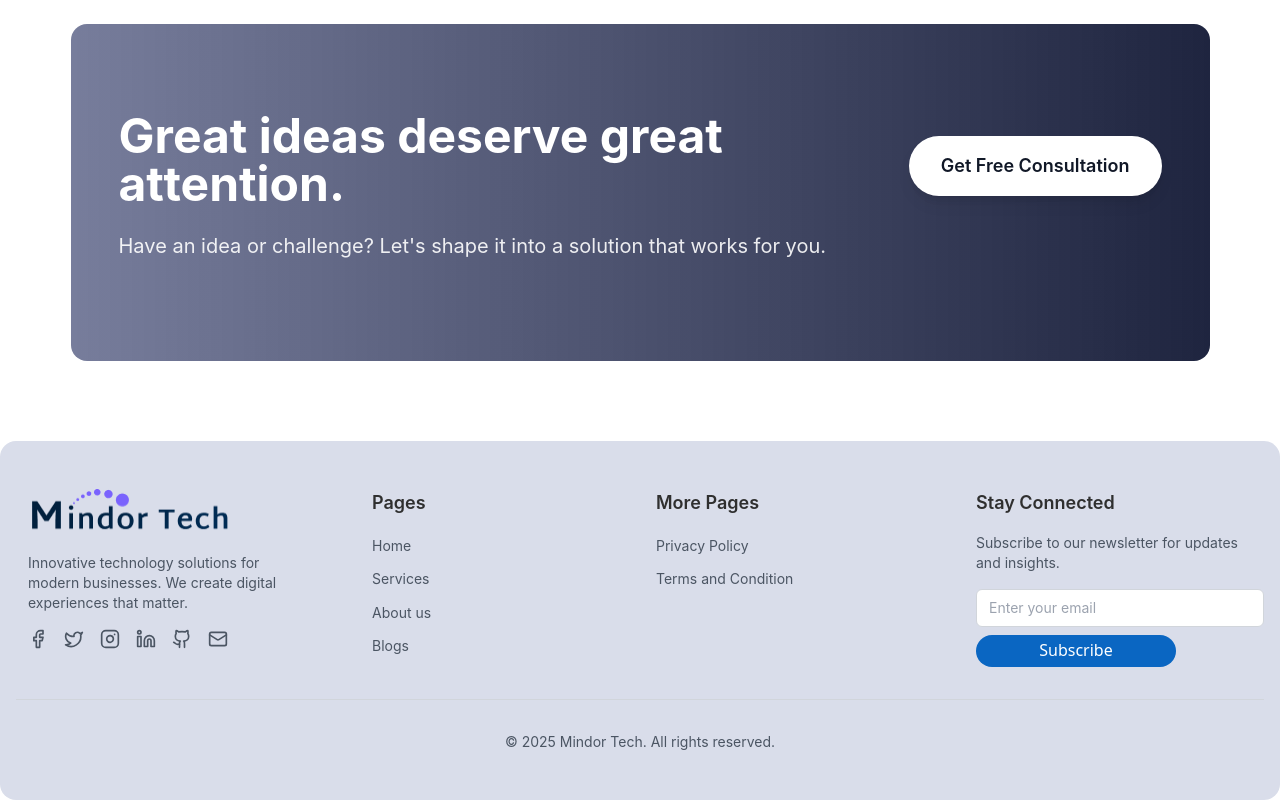
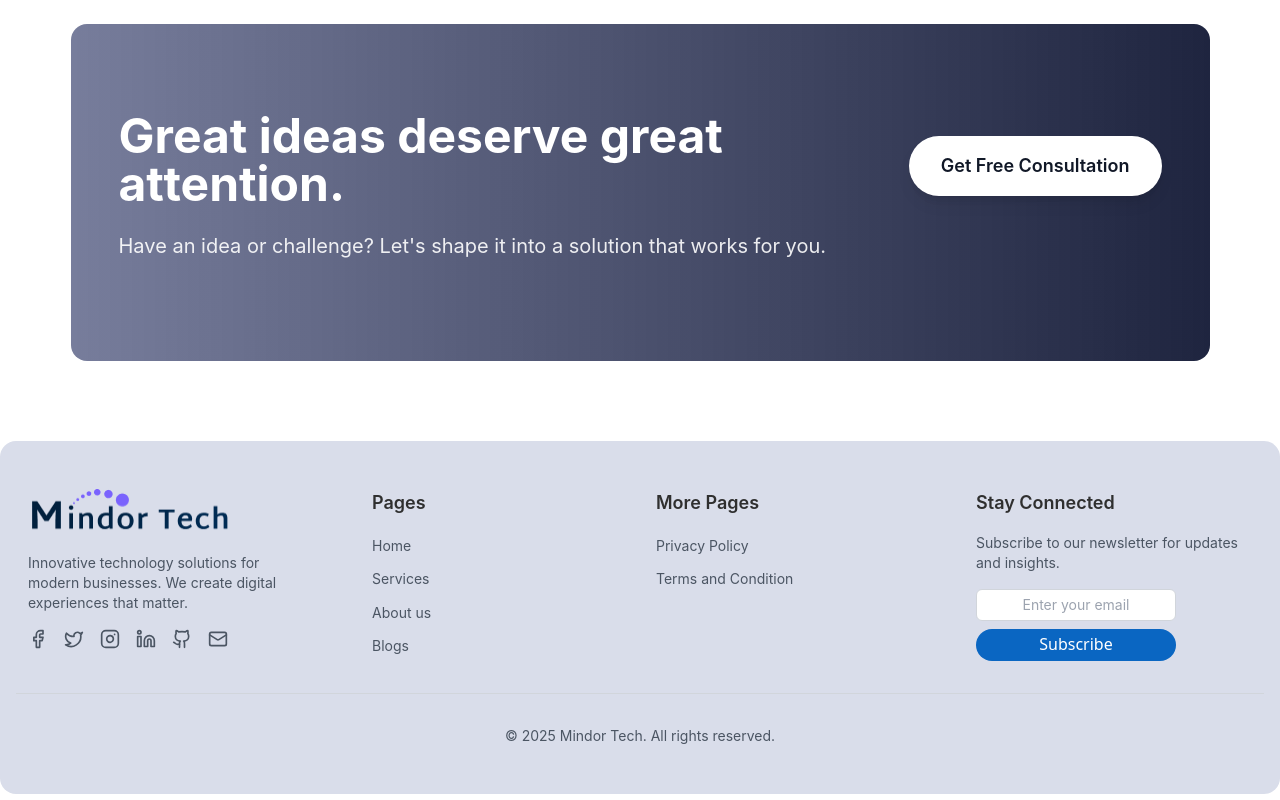
Before and after one commit to rastogi30/Mindor-tech, a Next.js app: page / in a window 1280 px wide. Shown: the part 2334-3134 px from the top of the page. Built offline with nearby package versions, Linux system fonts and the light colour scheme.

Commit message:
minor fix

```diff
--- a/src/components/Footer.tsx
+++ b/src/components/Footer.tsx
@@ -90,7 +90,7 @@ const Footer = () => {
               <input
                 type="email"
                 placeholder="Enter your email"
-                className="px-3 py-2 text-sm border border-gray-300 rounded-md focus:outline-none focus:ring-2 focus:ring-purple-500 focus:border-transparent"
+                className="px-2 py-1.5 text-sm border border-gray-300 rounded-md focus:outline-none focus:ring-2 focus:ring-purple-500 focus:border-transparent w-[200px] h-8 rounded-[16px] items-center jsutify-center text-center"
               />
               <button
                 className="flex flex-col justify-center items-center px-2 py-1.5 text-center outline-none no-underline text-white w-[200px] h-8 rounded-[16px] bg-[#0A66C2] font-sans"
```
